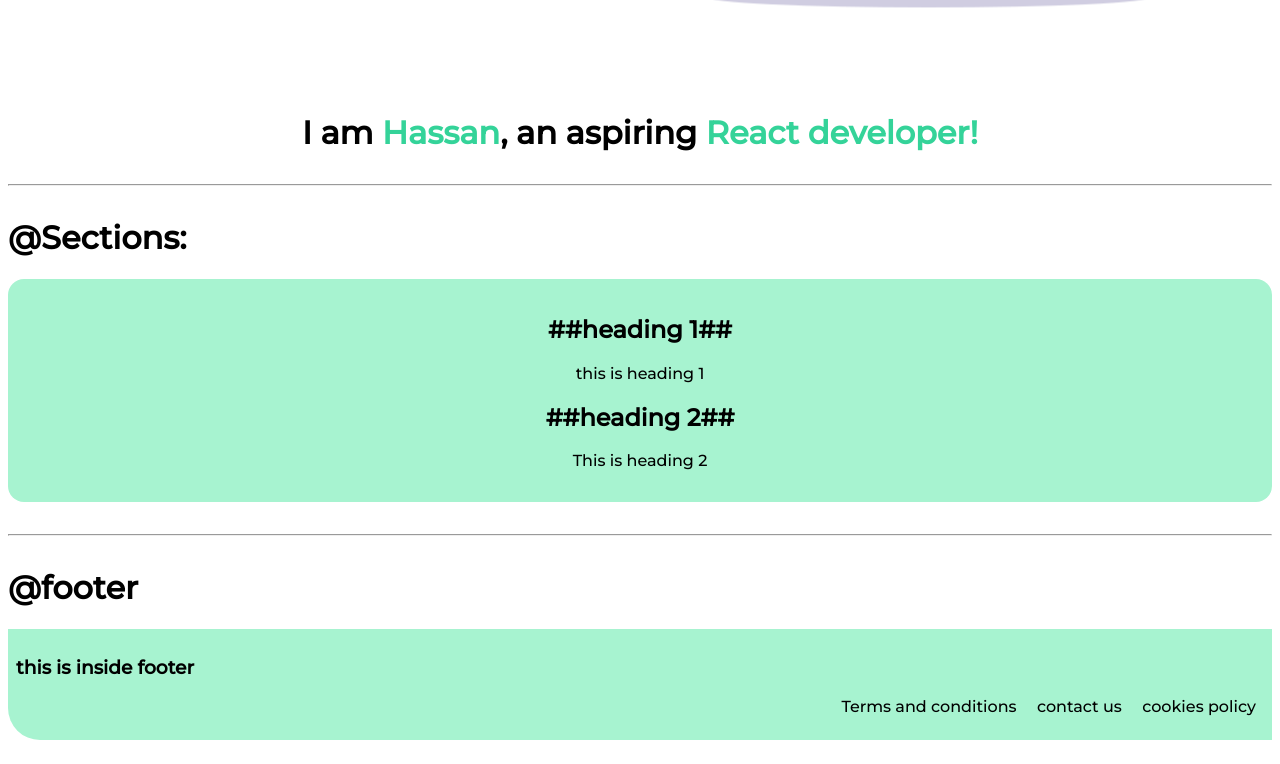
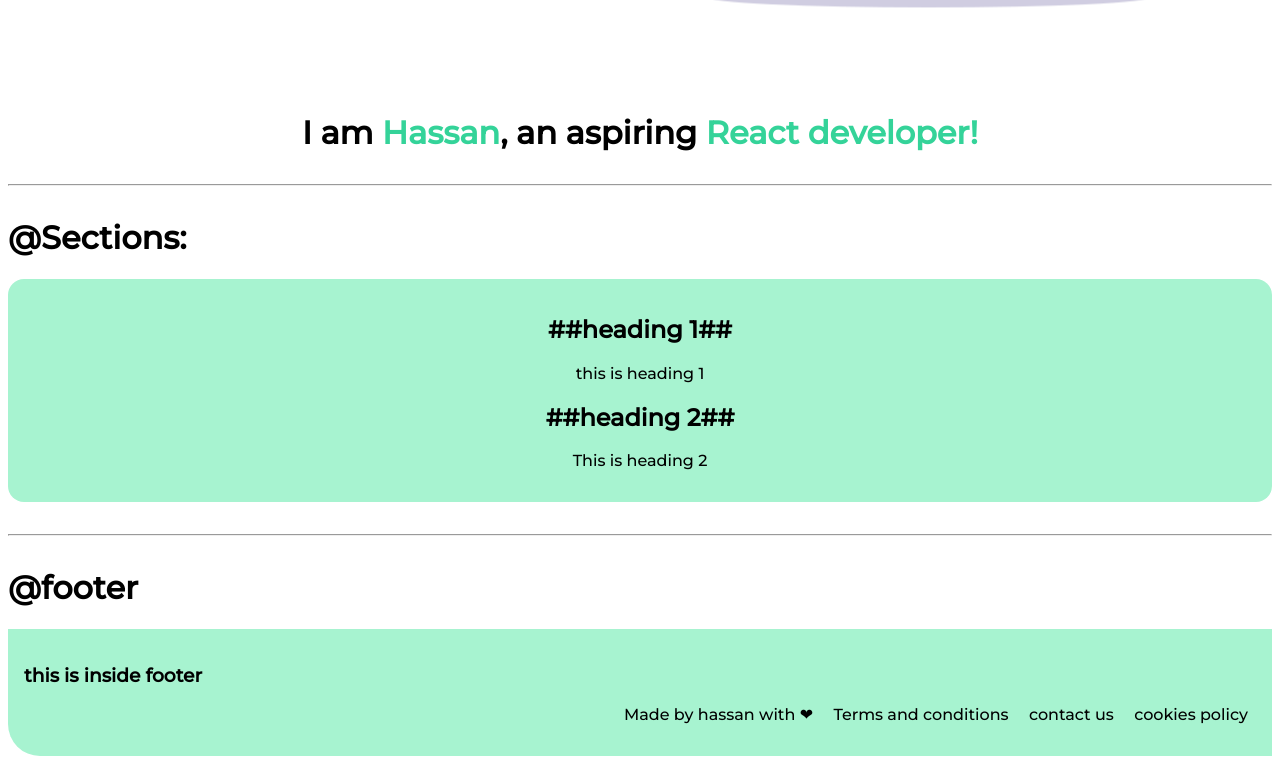
Before and after one commit to thatdevhassan/my-component-library, a plain HTML site: page index.html in a window 1280 px wide. Shown: the part 1983-2747 px from the top of the page. Drawn offline with Linux system fonts and the light colour scheme.

Commit message:
changing footer

```diff
--- a/index.html
+++ b/index.html
@@ -104,6 +104,7 @@
     <footer class="des-footer">
             <h3>this is inside footer</h3>
             <ul align="right" class="non-bullet">
+                <li class="credit inline-item">Made by hassan with ❤</li>
                 <li class="inline-item">Terms and conditions</li>
                 <li class="inline-item">contact us</li>
                 <li class="inline-item">cookies policy</li>
--- a/style.css
+++ b/style.css
@@ -131,6 +131,12 @@ text-align: center;
 .des-footer {
     background: var(--primary-color3);
     color: black;
-    padding: 0.5rem 0.5rem;
+    padding: 1rem 1rem;
     border-bottom-left-radius: 2rem;
 }
+
+.des-footer .non-bullet .credit{
+
+    text-align:left;
+
+}
```
